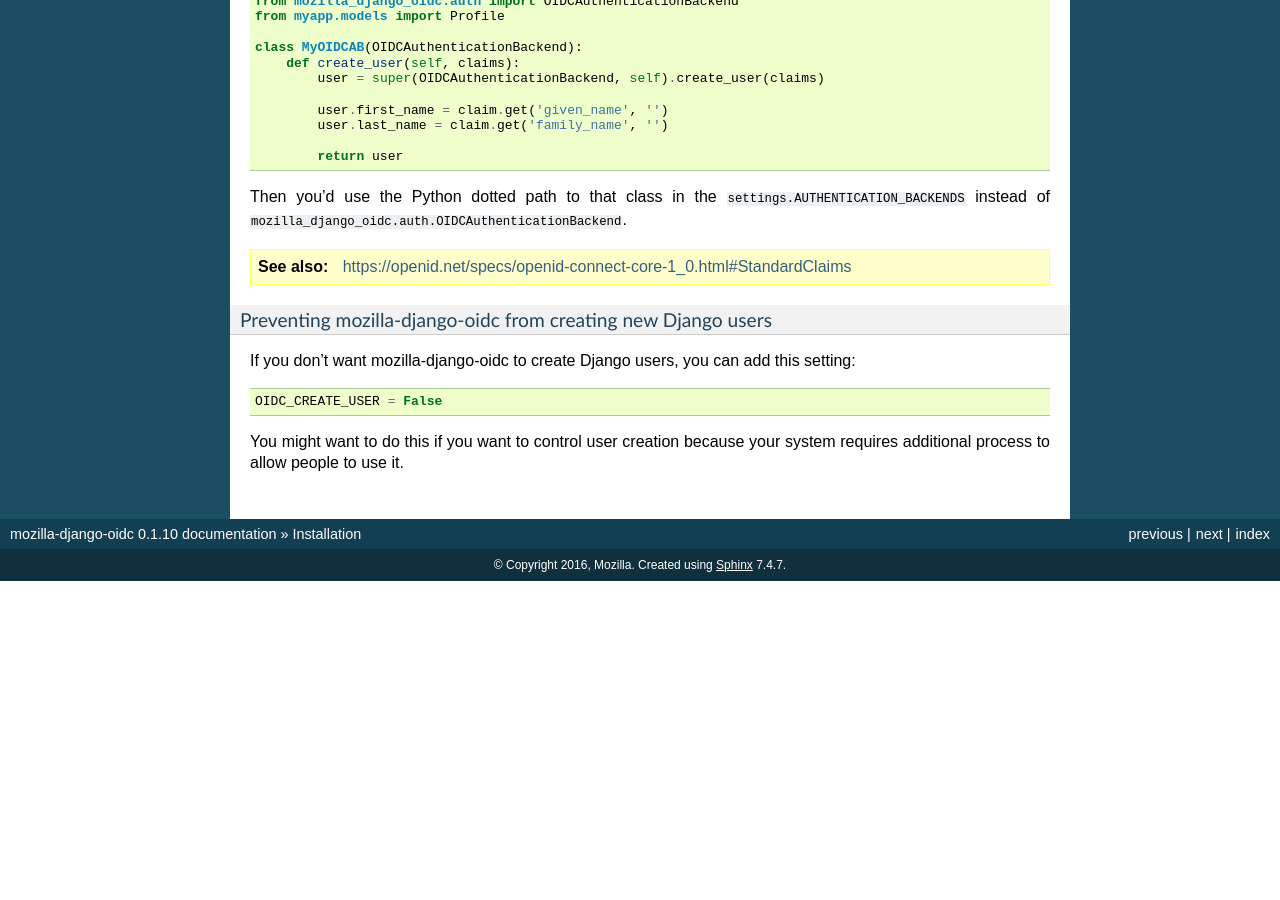
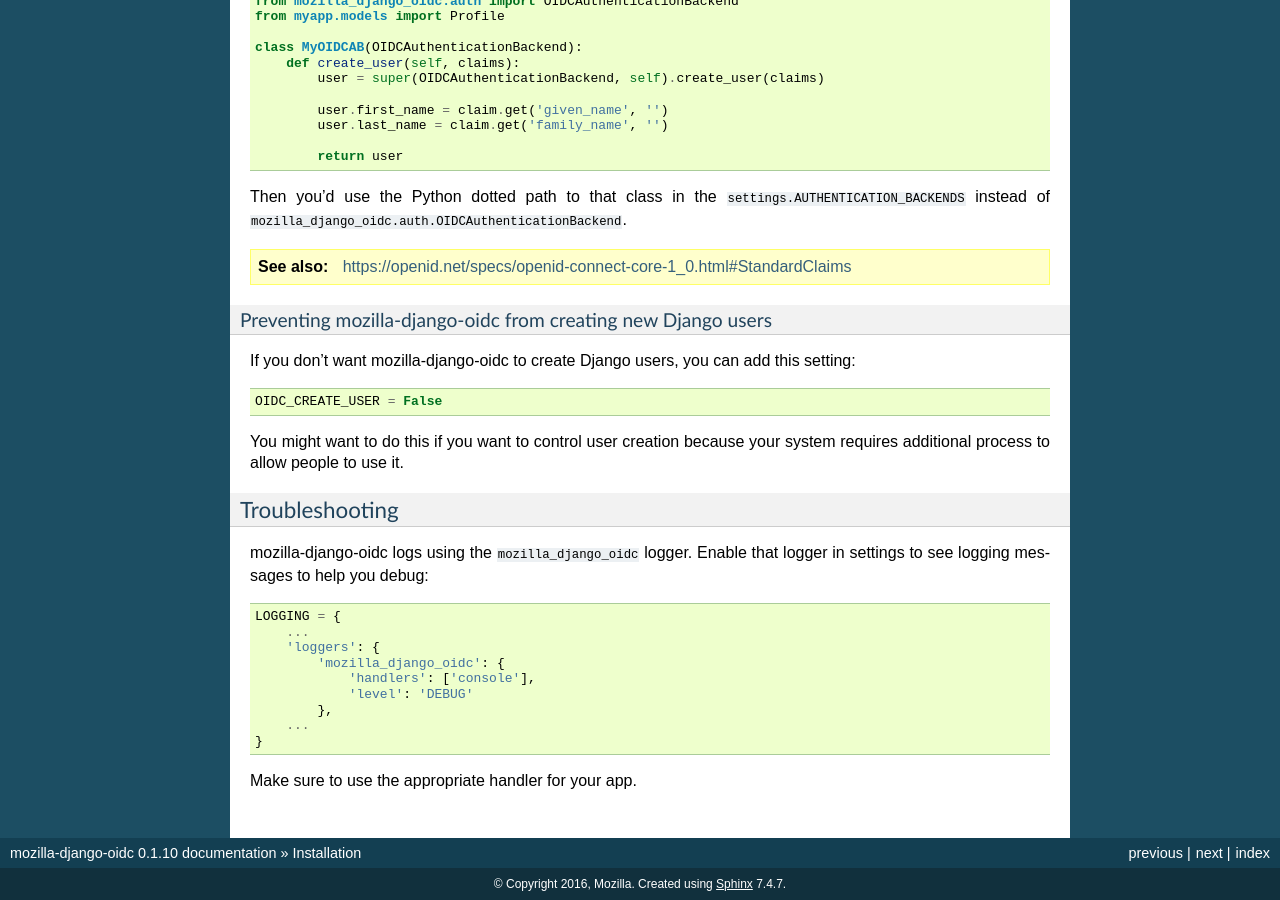
Before and after one commit to mozilla/mozilla-django-oidc, a Sphinx documentation site: the page built from docs/installation.rst, in a window 1280 px wide and 900 px high, scrolled down 4542 px. Built offline with Sphinx 7.4.7, drawn with Linux system fonts in a browser that asks for light colours; before the commit the page ends 5123 px from its top, so only the background shows below that.

Commit message:
Add troubleshooting docs

```diff
--- a/docs/installation.rst
+++ b/docs/installation.rst
@@ -339,3 +339,25 @@ setting::
 
 You might want to do this if you want to control user creation because your
 system requires additional process to allow people to use it.
+
+
+Troubleshooting
+---------------
+
+mozilla-django-oidc logs using the ``mozilla_django_oidc`` logger. Enable that
+logger in settings to see logging messages to help you debug:
+
+.. code-block:: python
+
+   LOGGING = {
+       ...
+       'loggers': {
+           'mozilla_django_oidc': {
+               'handlers': ['console'],
+               'level': 'DEBUG'
+           },
+       ...
+   }
+
+
+Make sure to use the appropriate handler for your app.
```
